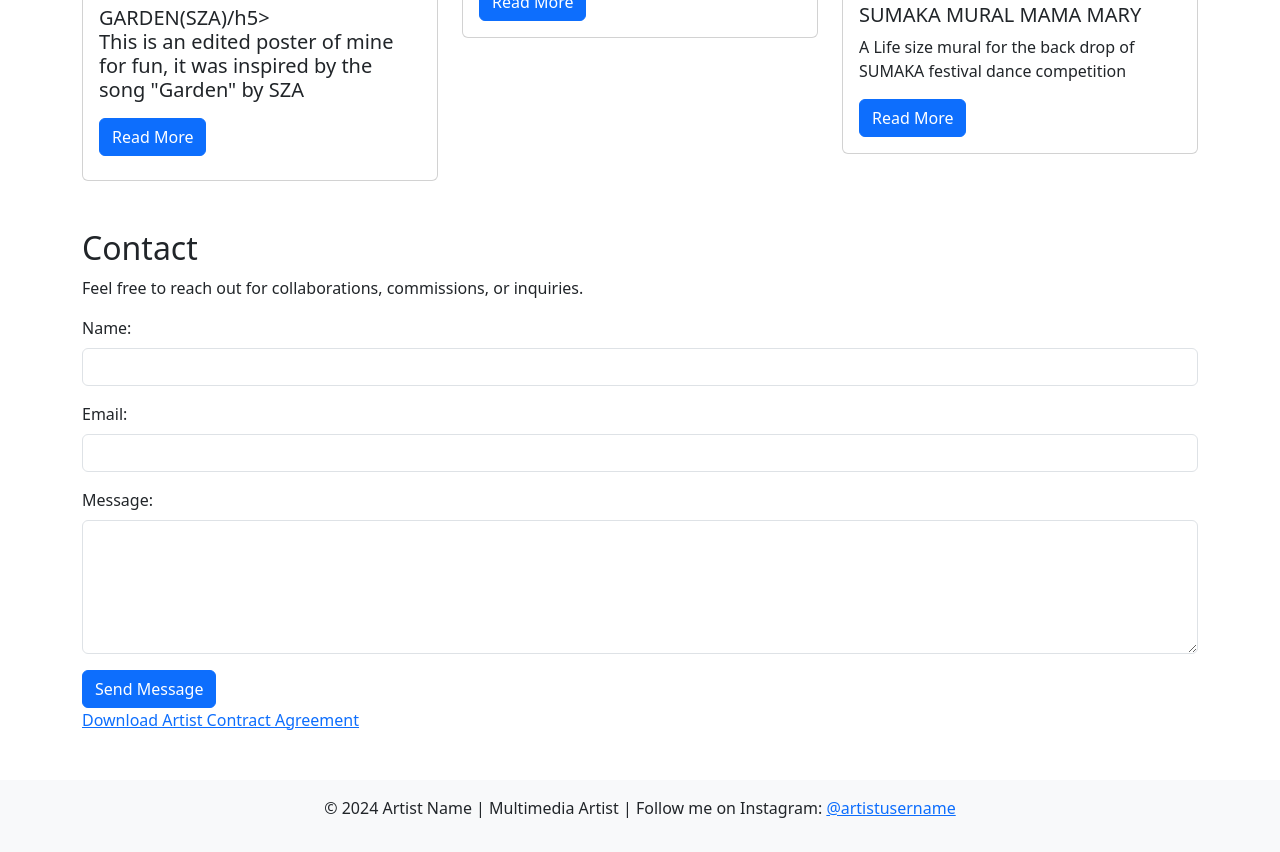
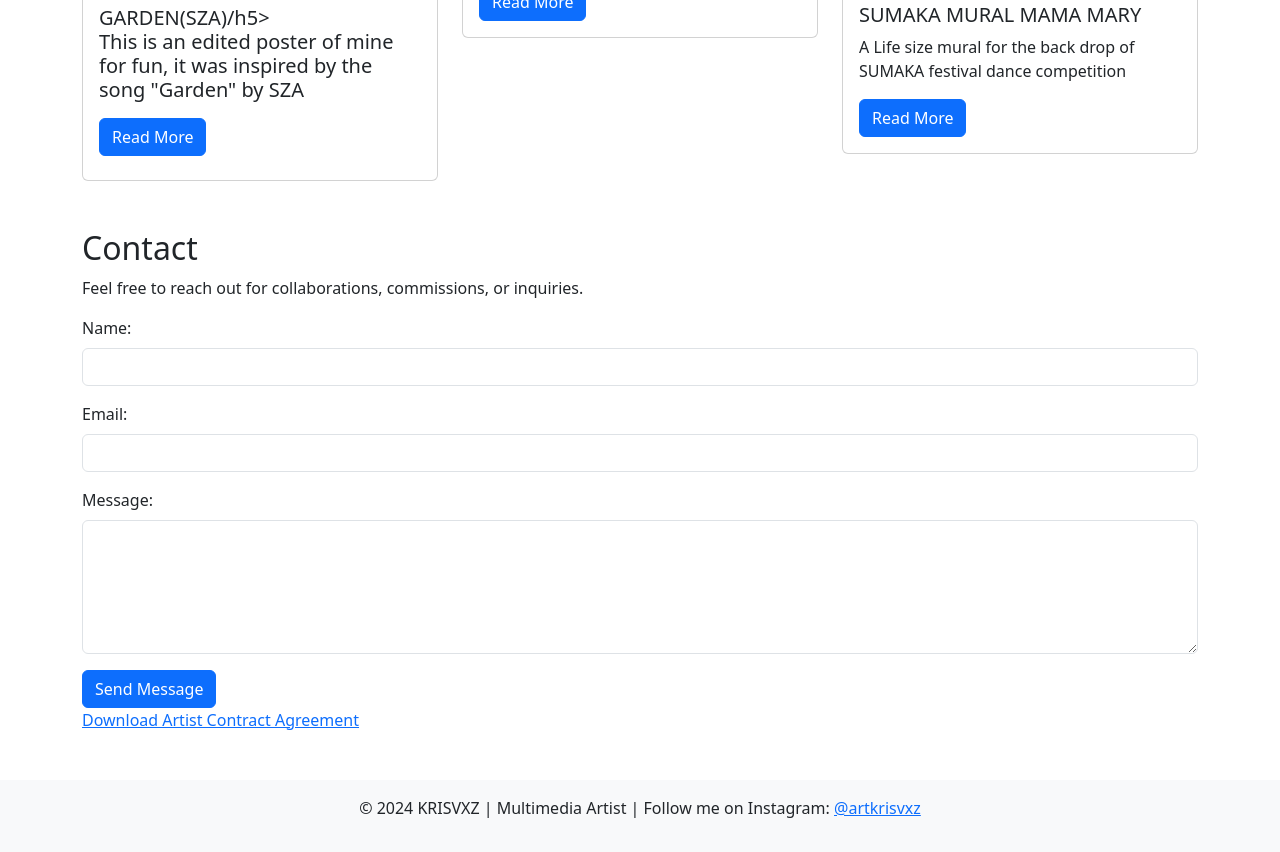
Before and after one commit to Krisvxz/NEW_MEDIA_CRUZ_FINALS, a plain HTML site: page index.html in a window 1280 px wide. Shown: the part 2752-3604 px from the top of the page. Drawn offline with nearby package versions, Linux system fonts and the light colour scheme.

Commit message:
Update index.html

```diff
--- a/index.html
+++ b/index.html
@@ -176,7 +176,7 @@
 
   <!-- Footer Section -->
   <footer class="bg-light text-center py-3">
-    <p>&copy; 2024 Artist Name | Multimedia Artist | Follow me on Instagram: <a href="https://www.instagram.com/artistusername/" target="_blank">@artistusername</a></p>
+    <p>&copy; 2024 KRISVXZ | Multimedia Artist | Follow me on Instagram: <a href="https://www.instagram.com/artkrisvxz/" target="_blank">@artkrisvxz</a></p>
   </footer>
 
   <!-- Bootstrap JS -->
```
